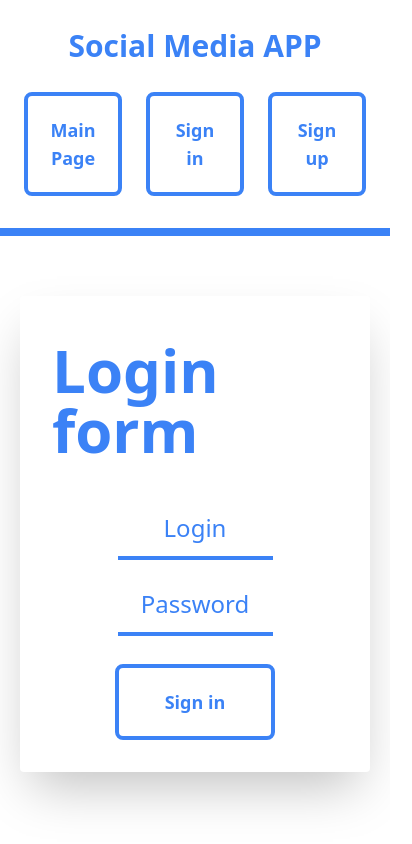
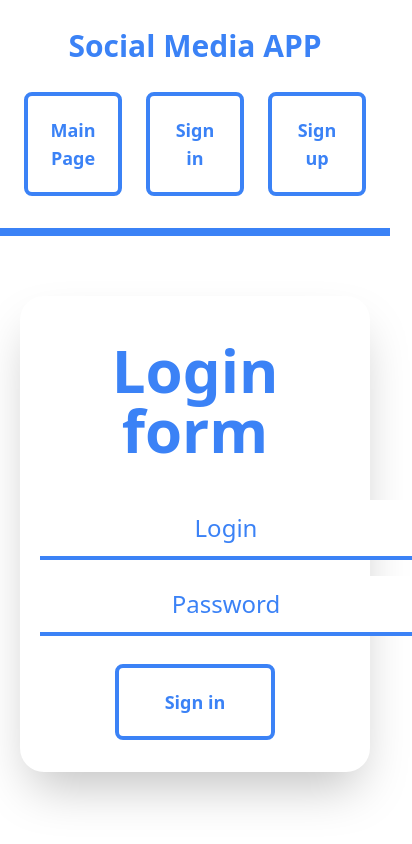
Before and after one commit to OskarProgrammer/Social-Media, a React (Vite) app: page /login in a window 390 px wide. Shown: the whole page, 412 px wide, since content can reach past the window. Built offline with nearby package versions, Linux system fonts and the light colour scheme.

Commit message:
Fixing grid in form

```diff
--- a/src/index.css
+++ b/src/index.css
@@ -8,18 +8,17 @@
     @apply transition-all duration-500 ease-out;
   }
 
-
   .navBar {
     @apply w-full p-3 pb-5 flex lg:sm:flex-row sm:flex-col flex-col gap-4 border-b-8 border-blue-500;
     @apply text-white lg:sm:grid grid-cols-5 text-3xl font-bold;
   }
 
   .form {
-    @apply lg:sm:w-5/12 sm:w-6/12 w-full rounded p-5 flex flex-col gap-4 justify-center shadow-2xl;
+    @apply lg:sm:w-5/12 sm:w-8/12 w-full rounded-3xl p-5 flex flex-col gap-4 justify-center shadow-2xl;
   }
 
   .inputField {
-    @apply p-3 text-center w-6/12 mx-auto border-b-4 border-b-blue-500 efectOfTransition;
+    @apply p-3 text-center lg:sm:w-6/12 sm:w-8/12 mx-auto border-b-4 border-b-blue-500 efectOfTransition;
   }
 
   .inputField:hover{
@@ -39,7 +38,7 @@
   }
 
   .titleOfForm {
-    @apply mx-auto text-6xl p-3 font-bold m-3;
+    @apply mx-auto text-6xl p-3 font-bold m-3 text-center;
   }
 
   .btn-blue {
```
